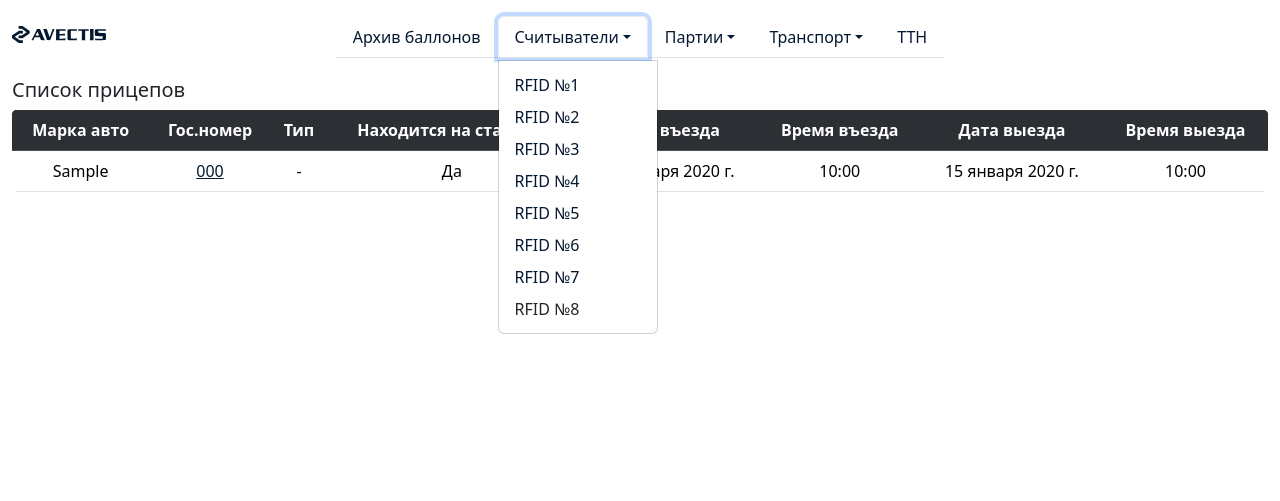
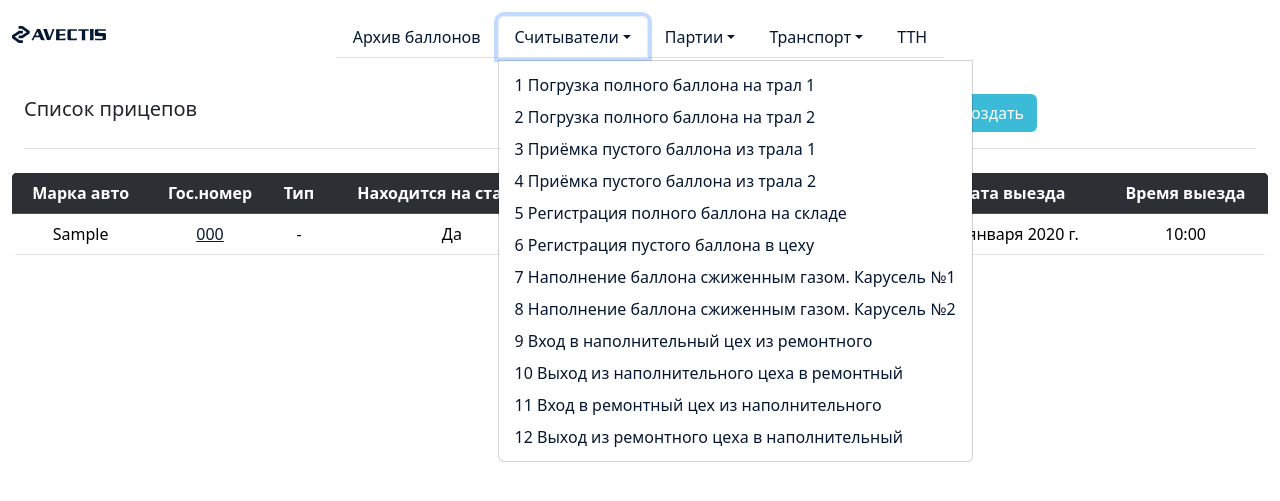
Before and after one commit to AvectisDev/new, a Django app: page /transport/trailers in a window 1280 px wide, after a click on "Считыватели". Shown: the top 501 px of the page. Run offline with Django 5.2, Linux system fonts and the light colour scheme; tables that the repository leaves empty hold one stand-in row (values such as "Sample post"); some libraries are stand-ins or nearby versions.

Commit message:
add create transport button

```diff
--- a/GNS/filling_station/templates/base.html
+++ b/GNS/filling_station/templates/base.html
@@ -35,14 +35,18 @@
                    role="button"
                    aria-expanded="false">Считыватели</a>
                 <ul class="dropdown-menu">
-                    <li><a class="dropdown-item" href="/reader/1" style="color: #051831;">RFID №1</a></li>
-                    <li><a class="dropdown-item" href="/reader/2" style="color: #051831;">RFID №2</a></li>
-                    <li><a class="dropdown-item" href="/reader/3" style="color: #051831;">RFID №3</a></li>
-                    <li><a class="dropdown-item" href="/reader/4" style="color: #051831;">RFID №4</a></li>
-                    <li><a class="dropdown-item" href="/reader/5" style="color: #051831;">RFID №5</a></li>
-                    <li><a class="dropdown-item" href="/reader/6" style="color: #051831;">RFID №6</a></li>
-                    <li><a class="dropdown-item" href="/reader/7" style="color: #051831;">RFID №7</a></li>
-                    <li><a class="dropdown-item" href="/reader/8">RFID №8</a></li>
+                    <li><a class="dropdown-item" href="/reader/1" style="color: #051831;">1 Погрузка полного баллона на трал 1</a></li>
+                    <li><a class="dropdown-item" href="/reader/2" style="color: #051831;">2 Погрузка полного баллона на трал 2</a></li>
+                    <li><a class="dropdown-item" href="/reader/3" style="color: #051831;">3 Приёмка пустого баллона из трала 1</a></li>
+                    <li><a class="dropdown-item" href="/reader/4" style="color: #051831;">4 Приёмка пустого баллона из трала 2</a></li>
+                    <li><a class="dropdown-item" href="/reader/5" style="color: #051831;">5 Регистрация полного баллона на складе</a></li>
+                    <li><a class="dropdown-item" href="/reader/6" style="color: #051831;">6 Регистрация пустого баллона в цеху</a></li>
+                    <li><a class="dropdown-item" href="/reader/7" style="color: #051831;">7 Наполнение баллона сжиженным газом. Карусель №1</a></li>
+                    <li><a class="dropdown-item" href="/reader/8" style="color: #051831;">8 Наполнение баллона сжиженным газом. Карусель №2</a></li>
+                    <li><a class="dropdown-item" href="/reader/9" style="color: #051831;">9 Вход в наполнительный цех из ремонтного</a></li>
+                    <li><a class="dropdown-item" href="/reader/10" style="color: #051831;">10 Выход из наполнительного цеха в ремонтный</a></li>
+                    <li><a class="dropdown-item" href="/reader/11" style="color: #051831;">11 Вход в ремонтный цех из наполнительного</a></li>
+                    <li><a class="dropdown-item" href="/reader/12" style="color: #051831;">12 Выход из ремонтного цеха в наполнительный</a></li>
                 </ul>
             </li>
             <li class="nav-item dropdown">
@@ -50,20 +54,12 @@
                    role="button"
                    aria-expanded="false">Партии</a>
                 <ul class="dropdown-menu">
-                    <li><a class="dropdown-item" href="{% url 'filling_station:railway_batch_list' %}"
-                           style="color: #051831;">Приёмка ж/д цистерн</a></li>
-                    <li>
-                        <hr class="dropdown-divider">
-                    </li>
+
                     <li><a class="dropdown-item" href="{% url 'filling_station:balloon_loading_batch_list' %}"
                            style="color: #051831;">Приёмка баллонов</a></li>
                     <li><a class="dropdown-item" href="{% url 'filling_station:balloon_unloading_batch_list' %}"
                            style="color: #051831;">Отгрузка баллонов</a></li>
-                    <li>
-                        <hr class="dropdown-divider">
-                    </li>
-                    <li><a class="dropdown-item" href="{% url 'filling_station:auto_gas_batch_list' %}"
-                           style="color: #051831;">Автоколонка</a></li>
+
                 </ul>
             </li>
             <li class="nav-item dropdown">
@@ -75,9 +71,7 @@
                            style="color: #051831;">Грузовики</a></li>
                     <li><a class="dropdown-item" href="{% url 'filling_station:trailer_list' %}"
                            style="color: #051831;">Прицепы</a></li>
-                    <li><a class="dropdown-item" href="{% url 'filling_station:railway_tank_list' %}"
-                           style="color: #051831;">Ж/д цистерны</a>
-                    </li>
+
                 </ul>
             </li>
             <li class="nav-item">
--- a/GNS/filling_station/templates/filling_station/trailer_detail.html
+++ b/GNS/filling_station/templates/filling_station/trailer_detail.html
@@ -31,8 +31,8 @@
             <p>{{ trailer.max_weight_of_transported_cylinders|default_if_none:"-" }}</p>
             <p>{{ trailer.max_mass_of_transported_gas|default_if_none:"-" }}</p>
             <p>{{ trailer.gas_volume|default_if_none:"-" }}</p>
-            <p>{{ trailer.empty_weight|floatformat:2|default_if_none:"-" }}</p>
-            <p>{{ trailer.full_weight|floatformat:2|default_if_none:"-" }}</p>
+            <p>{{ trailer.empty_weight|default_if_none:"-" }}</p>
+            <p>{{ trailer.full_weight|default_if_none:"-" }}</p>
             <p>{% if trailer.is_on_station %}Да{% else %}Нет{% endif %}</p>
             <p>{{ trailer.entry_date|default_if_none:"-" }}</p>
             <p>{{ trailer.entry_time|default_if_none:"-" }}</p>
--- a/GNS/filling_station/templates/filling_station/trailer_list.html
+++ b/GNS/filling_station/templates/filling_station/trailer_list.html
@@ -3,7 +3,20 @@
 
 {% block content %}
 
-<h5>Список прицепов</h5>
+
+<div class="container-fluid">
+    <header class="d-flex flex-wrap align-items-center justify-content-between py-3 mb-4 border-bottom">
+        <div class="col-md-3 mb-2 mb-md-0">
+            <h5>Список прицепов</h5>
+        </div>
+
+        <div class="col-md-3 mb-2 mb-md-0 ml-auto">
+            <button type="button" class="btn" style="background-color: #3CBBD9; color: white;"
+                    onclick="location.href='{% url 'filling_station:trailer_create' %}'">Создать
+            </button>
+        </div>
+    </header>
+</div>
 
 <table class="table table-striped table-hover vertical-align: middle" style="border-radius: 5px; overflow: hidden;">
     <tr class="table-dark" align="center" style="background-color: #051831 !important; color: white !important;">
--- a/GNS/filling_station/templates/filling_station/truck_detail.html
+++ b/GNS/filling_station/templates/filling_station/truck_detail.html
@@ -29,8 +29,9 @@
             <p>{{ truck.max_weight_of_transported_cylinders|default_if_none:"-" }}</p>
             <p>{{ truck.max_mass_of_transported_gas|default_if_none:"-" }}</p>
             <p>{{ truck.max_gas_volume|default_if_none:"-" }}</p>
-            <p>{{ truck.empty_weight|floatformat:2|default_if_none:"-" }}</p>
-            <p>{{ truck.full_weight|floatformat:2|default_if_none:"-" }}</p>
+<!--            <p>{{ truck.empty_weight|floatformat:2|default_if_none:"-" }}</p>-->
+            <p>{{ truck.empty_weight|default_if_none:"-" }}</p>
+            <p>{{ truck.full_weight|default_if_none:"-" }}</p>
             <p>{% if truck.is_on_station %}Да{% else %}Нет{% endif %}</p>
             <p>{{ truck.entry_date|default_if_none:"-" }}</p>
             <p>{{ truck.entry_time|default_if_none:"-" }}</p>
--- a/GNS/filling_station/urls.py
+++ b/GNS/filling_station/urls.py
@@ -68,6 +68,7 @@ urlpatterns = [
     path('ttn/<pk>/delete/', views.TTNDeleteView.as_view(), name="ttn_delete"),
 
     path('transport/trucks', views.TruckView.as_view(), name="truck_list"),
+    path('transport/trucks/create', views.TruckCreateView.as_view(), name="truck_create"),
     path('transport/trucks/<pk>', views.TruckDetailView.as_view(), name="truck_detail"),
     path('transport/trucks/<pk>/update/',
          views.TruckUpdateView.as_view(extra_context={
@@ -77,6 +78,7 @@ urlpatterns = [
     path('transport/trucks/<pk>/delete/', views.TruckDeleteView.as_view(), name="truck_delete"),
 
     path('transport/trailers', views.TrailerView.as_view(), name="trailer_list"),
+    path('transport/trailers/create', views.TrailerCreateView.as_view(), name="trailer_create"),
     path('transport/trailers/<pk>', views.TrailerDetailView.as_view(), name="trailer_detail"),
     path('transport/trailers/<pk>/update/', views.TrailerUpdateView.as_view(extra_context={
         "title": "Редактирование прицепа"
--- a/GNS/filling_station/views.py
+++ b/GNS/filling_station/views.py
@@ -216,6 +216,13 @@ class TruckDetailView(generic.DetailView):
     model = Truck
 
 
+class TruckCreateView(generic.CreateView):
+    model = Truck
+    form_class = TruckForm
+    template_name = 'filling_station/_equipment_form.html'
+    success_url = reverse_lazy("filling_station:truck_list")
+
+
 class TruckUpdateView(generic.UpdateView):
     model = Truck
     form_class = TruckForm
@@ -236,6 +243,13 @@ class TrailerView(generic.ListView):
 
 class TrailerDetailView(generic.DetailView):
     model = Trailer
+
+
+class TrailerCreateView(generic.CreateView):
+    model = Trailer
+    form_class = TrailerForm
+    template_name = 'filling_station/_equipment_form.html'
+    success_url = reverse_lazy("filling_station:truck_list")
 
 
 class TrailerUpdateView(generic.UpdateView):
```
Also changed, not shown: GNS/filling_station/templates/filling_station/truck_list.html (+13 -1 lines).
